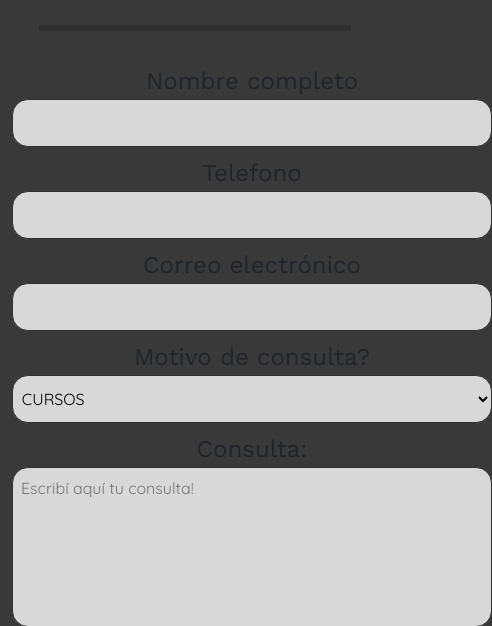
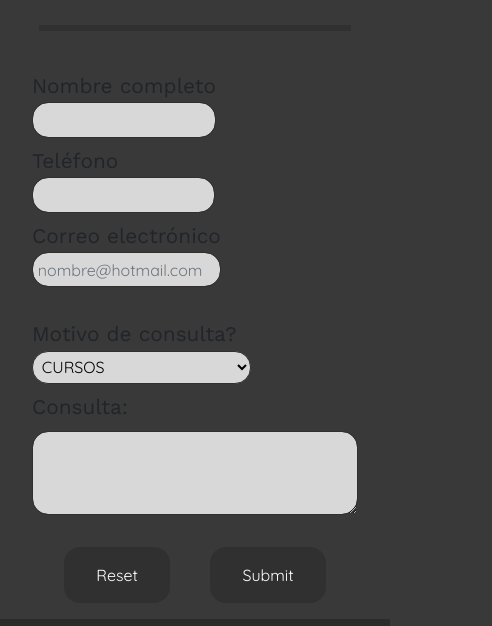
Before and after one commit to charoandina/MiliAndinaMakeUp, a website: page html/contacto.html in a window 390 px wide. Shown: the part 355-981 px from the top of the page, 492 px wide, since content can reach past the window. Drawn offline with nearby package versions, Linux system fonts and the light colour scheme.

Commit message:
arreglo responsive, SASS

```diff
--- a/html/contacto.html
+++ b/html/contacto.html
@@ -50,7 +50,7 @@
     <h1 class="titulogral animate__fadeInLeft animate__animated">CONTACTATE CONMIGO!</h1>
 <div class="barra"></div>
 </div>
-
+        <!-- CSS only
 <div id="form_contacto" class="contenedor__form container form-group">
     <form action="#">
         <div class="form__label form-group">
@@ -87,6 +87,46 @@
         <input type="submit" name="Enviar consulta" id="Boton" class="form__boton form__boton--2">
         </div>
     </form>
+</div>-->
+
+<div class="contenedor--form">
+    <div class="input-group titulo-form">
+        <label for="Nombre y Apellido">Nombre completo
+            <input type="text" aria-label="Nomre y Apellido" class="form-control input-form">
+        </label>
+    </div>
+
+    <div class="input-group titulo-form">
+        <label for="Telefono">Teléfono
+            <input type="number" aria-label="Telefono" class="form-control input-form">
+        </label>
+    </div>
+
+    <div class="mb-3">
+        <label for="Correo electrónico" class="form-label titulo-form">Correo electrónico
+            <input type="email" class="form-control input-form" placeholder="nombre@hotmail.com">
+        </label>
+    </div>
+
+    <div class="form__label form-group">
+        <label for="Informacion" class="titulo-form">Motivo de consulta?
+            <select name="motivo" id="motivo" class="input-form">Motivo de Consulta?
+            <option value="cursos">CURSOS</option>
+            <option value="maquillarme con vos">MAQUILLARME CON VOS</option>
+            <option value="otros">Otros</option>
+            </select>
+        </label> <br>
+    </div>
+
+    <div class="mb-3">
+        <label for="exampleFormControlTextarea1" class="form-label titulo-form">Consulta:</label>
+            <textarea class="form-control input-form" id="exampleFormControlTextarea1" rows="3"></textarea>
+    </div>
+
+    <div class="container d-flex justify-content-around">
+        <input type="reset" name="eliminar consulta" id="Boton" class="form--boton">
+        <input type="submit" name="Enviar consulta" id="Boton" class="form--boton">
+    </div>
 </div>
 
 
--- a/scss/_contacto.scss
+++ b/scss/_contacto.scss
@@ -1,42 +1,26 @@
 /* CONTACTO */
 
-.contenedor__form {
-    margin-bottom: 3rem;
-    width: 100%;
-    height: auto;
-    .form__label {
-        text-align: center;
-        font-size: 1.5rem;
+.contenedor--form{
+    display: flex;
+    flex-direction: column;
+    margin-left: 2em;
+    margin-right: 2em;  /* ESTO GENERA QUE SE HAGA SCROLL HORIZONTAL, VER EL SELECTOR DE "MOTIVO DE CONSULTA" */
+    .titulo-form {
+        font-size: 1.3rem;
         margin-top: 0.5rem;
     }
-    .form__input {
-        display: block;
+    .input-form {
         border: #303030 0.03rem solid;
-        width: 30rem;
-        height: 3rem;
         border-radius: 1rem;
-        margin-left: 0rem;
-        align-items: left;
         font-family: 'Quicksand', sans-serif;
         font-size: 1rem;
         background-color: rgb(216, 216, 216);
         padding: 0.3rem;
-        &:focus {
-            border: 0.2rem solid #303030;
-        }
+            &:focus {
+                border: 0.2rem solid #303030;
+            }
     }
-    .form__textarea{
-        width: 30rem;
-        height: 10rem;
-        border-radius: 1rem;
-        border: #303030 0.03rem solid;
-        background-color: rgb(216, 216, 216);
-        padding: 0.5rem;
-        font-family: 'Quicksand', sans-serif;
-        resize: none;
-        font-size: 1rem;
-    }
-    .form__boton {
+    .form--boton {
         background-color: #303030;
         border: none;
         color: white;
--- a/scss/_index.scss
+++ b/scss/_index.scss
@@ -16,6 +16,7 @@
     }
     .p-main {
         line-height: 2;
+        text-align: justify;
     }
 }
 
--- a/scss/_mediaqueries.scss
+++ b/scss/_mediaqueries.scss
@@ -14,6 +14,13 @@
     .main_index {
         margin: auto;
         text-align: justify;
+    }
+
+    .p-main {
+        width: 100%;
+        height: auto;
+        padding: 0;
+        margin-left: 0!important;
     }
 }
 
@@ -84,41 +91,3 @@
         display: none;
     }
 }
-
-/* CONTACTO - RESPONSIVE */
-
-@media (max-width: 576px) {
-    .form__label {
-        text-align: center;
-        font-size: 0.5rem;
-        margin-top: 0.5rem;
-    }
-
-    .form__input {
-        width: 20rem;
-        height: 3rem;
-        font-size: 1rem;
-        padding: 0.3rem;
-    }
-
-    .form__textarea{
-        width: 5rem;
-        height: 5rem;
-    }
-
-    .contenedor__form {
-        align-items: center;
-    }
-}
-
-@media (max-width: 768px) {
-    .form__textarea{
-        width: 40rem;
-    }
-}
-
-@media (max-width: 990px) {
-    .form__textarea{
-        width: 20rem;
-    }
-}
--- a/scss/_sobremi.scss
+++ b/scss/_sobremi.scss
@@ -2,6 +2,7 @@
 
 .mainc-sobremi {
     margin-top: 2rem;
+    margin-bottom: 2rem;
     .main-sobremi {
         width: 53rem;
         height: auto;
@@ -10,7 +11,6 @@
         margin-left: 1em;
         margin-right: 1em;
     }
-
 
     .h2_sobremi {
         color: #f9f9f9;
--- a/scss/_variables.scss
+++ b/scss/_variables.scss
@@ -18,7 +18,7 @@
 /* EXTEND */
 
 .boton_maquillate {
-    @extend .form__boton;
+    @extend .form--boton;
     width: 15rem;
     height: 3rem;
     border-radius: 1.5em;
```
Also changed, not shown: html/sobremi.html (+6 -4 lines), index.html (+1 -1 lines), css/main.css.
